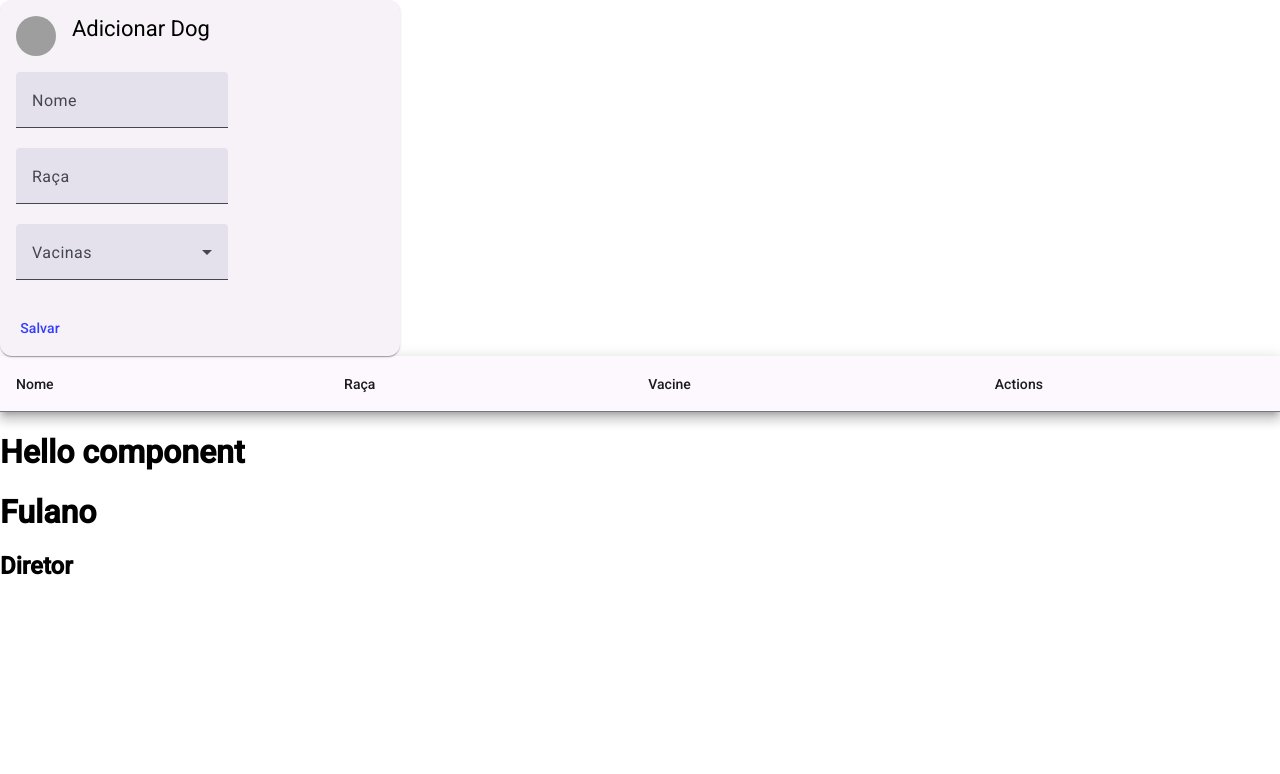
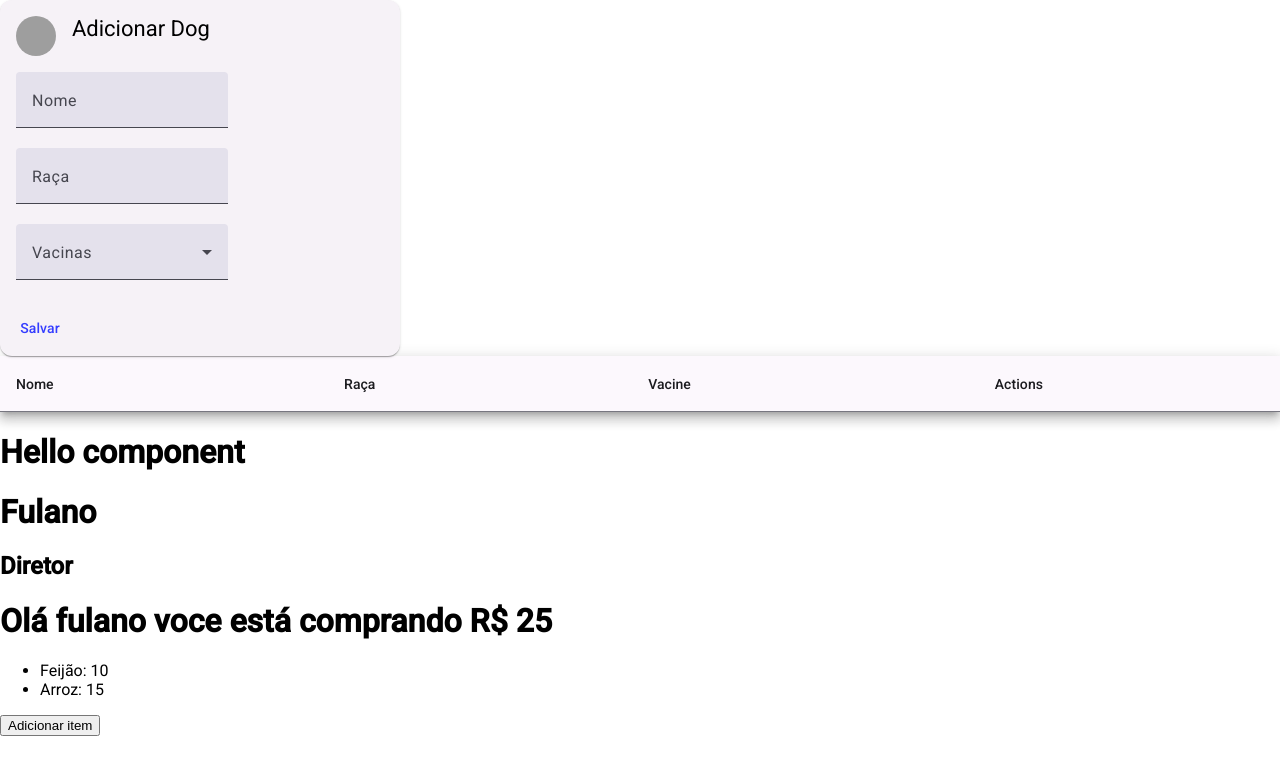
Before and after one commit to giovannicandido/fundatectlp-iv-aula-forms, an Angular app: page / in a window 1280 px wide. Shown: the top 774 px of the page. Built offline with nearby package versions, Linux system fonts and the light colour scheme; grey boxes are pictures that could not be loaded.

Commit message:
exemplo de uso de servico para comunicacao entre componentes

```diff
--- a/src/app/app.component.html
+++ b/src/app/app.component.html
@@ -79,3 +79,6 @@
 
 <h1>Hello component</h1>
 <app-hello nome="Fulano" cargo="Diretor"></app-hello>
+
+<app-perfil [produtos]="carrinhoService.items"></app-perfil>
+<app-carrinho></app-carrinho>
--- a/src/app/app.component.ts
+++ b/src/app/app.component.ts
@@ -9,11 +9,13 @@ import {MatSelectModule} from '@angular/material/select';
 import { RouterOutlet } from '@angular/router';
 import { DOG_KEY, Dog } from './models'
 import { CommonModule } from '@angular/common';
-import { DogService } from './services';
+import { CarrinhoService, DogService } from './services';
 import {MatSort, Sort, MatSortModule} from '@angular/material/sort';
 import {MatTableDataSource, MatTableModule} from '@angular/material/table';
 import { ActionType, ActionsTableComponent } from './actions-table.component';
 import { HelloComponent } from './hello.component';
+import { CarrinhoComponent } from './carrinho.component';
+import { PerfilComponent } from './perfil.component';
 
 @Component({
   selector: 'app-root',
@@ -31,7 +33,10 @@ import { HelloComponent } from './hello.component';
     MatTableModule,
     ActionsTableComponent,
     ReactiveFormsModule,
-    HelloComponent
+    HelloComponent,
+    CarrinhoComponent,
+    PerfilComponent
+
   ],
   templateUrl: './app.component.html',
   styleUrl: './app.component.scss'
@@ -58,7 +63,10 @@ export class AppComponent implements OnInit {
   @ViewChild("btnSubmit")
   btnSubmit!: MatButton
 
-  constructor(formBuilder: FormBuilder, private dogService: DogService) {
+  constructor(formBuilder: FormBuilder,
+    private dogService: DogService,
+    public carrinhoService: CarrinhoService
+  ) {
     this.form = formBuilder.group({
       name: ['', Validators.compose([Validators.required, Validators.minLength(10), Validators.maxLength(50)])], // array de configurações
       race: ['', Validators.compose([Validators.required, Validators.minLength(5)])], // compose junta mais de uma validação
--- /dev/null
+++ b/src/app/carrinho.component.ts
@@ -0,0 +1,32 @@
+import { Component, Input, OnInit } from '@angular/core';
+import { Produto } from './models';
+import { CommonModule } from '@angular/common';
+import { CarrinhoService } from './services';
+
+@Component({
+    selector: 'app-carrinho',
+    standalone: true,
+    imports: [
+        CommonModule
+    ],
+    template: `
+        <ul>
+            <li *ngFor="let p of produtos">{{p.nome}}: {{p.preco}}</li>
+        </ul>
+        <button (click)="adicionarItem()">Adicionar item</button>
+    `
+})
+export class CarrinhoComponent implements OnInit {
+
+    produtos: Produto[] = []
+
+    constructor(private carrinhoService: CarrinhoService) {
+         this.produtos = carrinhoService.items
+    }
+
+    ngOnInit() { }
+
+    adicionarItem() {
+        this.carrinhoService.adicionarItemRandom()
+    }
+}
--- a/src/app/models.ts
+++ b/src/app/models.ts
@@ -5,3 +5,8 @@ export interface Dog {
     race: string
     vacines?: Array<string>
 }
+
+export interface Produto {
+    nome: string
+    preco: number
+}
--- /dev/null
+++ b/src/app/perfil.component.ts
@@ -0,0 +1,24 @@
+import { Component, Input, OnInit } from '@angular/core';
+import { Produto } from './models';
+
+@Component({
+    selector: 'app-perfil',
+    standalone: true,
+    template: `
+        <h1>Olá fulano voce está comprando R$ {{total}}</h1>
+    `
+})
+
+export class PerfilComponent implements OnInit {
+
+    @Input()
+    produtos: Produto[] = []
+
+    get total(): number {
+        return this.produtos.map(p => p.preco).reduce((p1, p2) => p1 + p2, 0)
+    }
+
+    constructor() { }
+
+    ngOnInit() { }
+}
--- a/src/app/services.ts
+++ b/src/app/services.ts
@@ -1,19 +1,19 @@
 import { Injectable } from "@angular/core";
-import { DOG_KEY, Dog } from "./models";
+import { DOG_KEY, Dog, Produto } from "./models";
 import { HttpClient } from "@angular/common/http";
 
 export interface ActionService {
     deleteItem: (item: any) => void;
 }
 
-@Injectable({providedIn: 'root'})
-export class DogService implements ActionService{
+@Injectable({ providedIn: 'root' })
+export class DogService implements ActionService {
 
     saveDog(dog: Dog) {
-       let dogs = this.listAll()
-       dogs.push(dog)
-       let dogsJson = JSON.stringify(dogs)
-       localStorage.setItem(DOG_KEY, dogsJson)
+        let dogs = this.listAll()
+        dogs.push(dog)
+        let dogsJson = JSON.stringify(dogs)
+        localStorage.setItem(DOG_KEY, dogsJson)
     }
 
     listAll(): Array<Dog> {
@@ -26,3 +26,22 @@ export class DogService implements ActionService{
         console.log('Deleting item: ' + JSON.stringify(item))
     }
 }
+
+@Injectable({ providedIn: 'root' })
+export class CarrinhoService {
+
+    items: Produto[] = [
+        {
+            nome: 'Feijão',
+            preco: 10
+        }, {
+            nome: 'Arroz',
+            preco: 15
+        }
+    ]
+
+    adicionarItemRandom() {
+        let index = Math.random() * 100
+        this.items.push({nome: 'Item ' + index, preco: index })
+    }
+}
```
